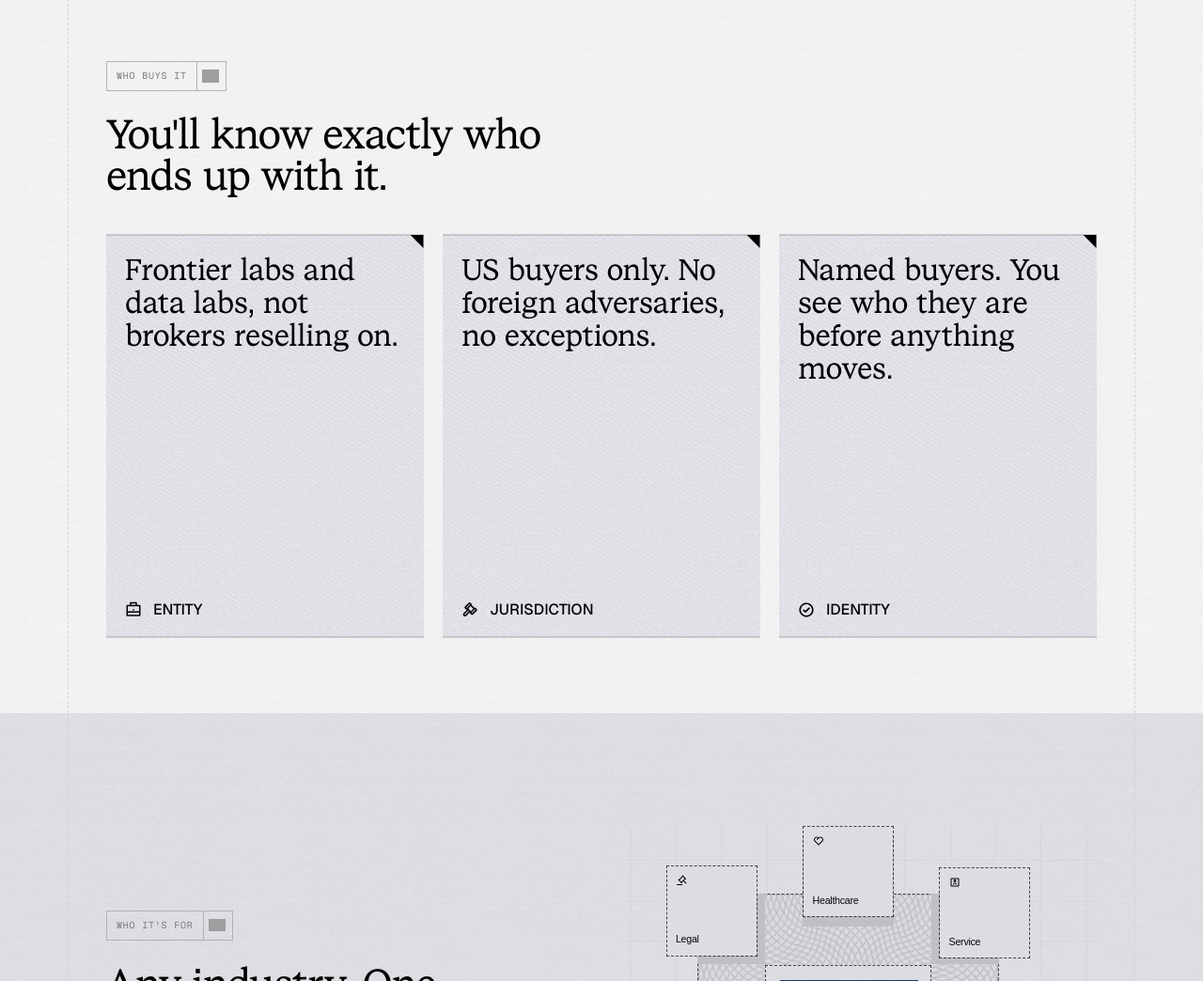
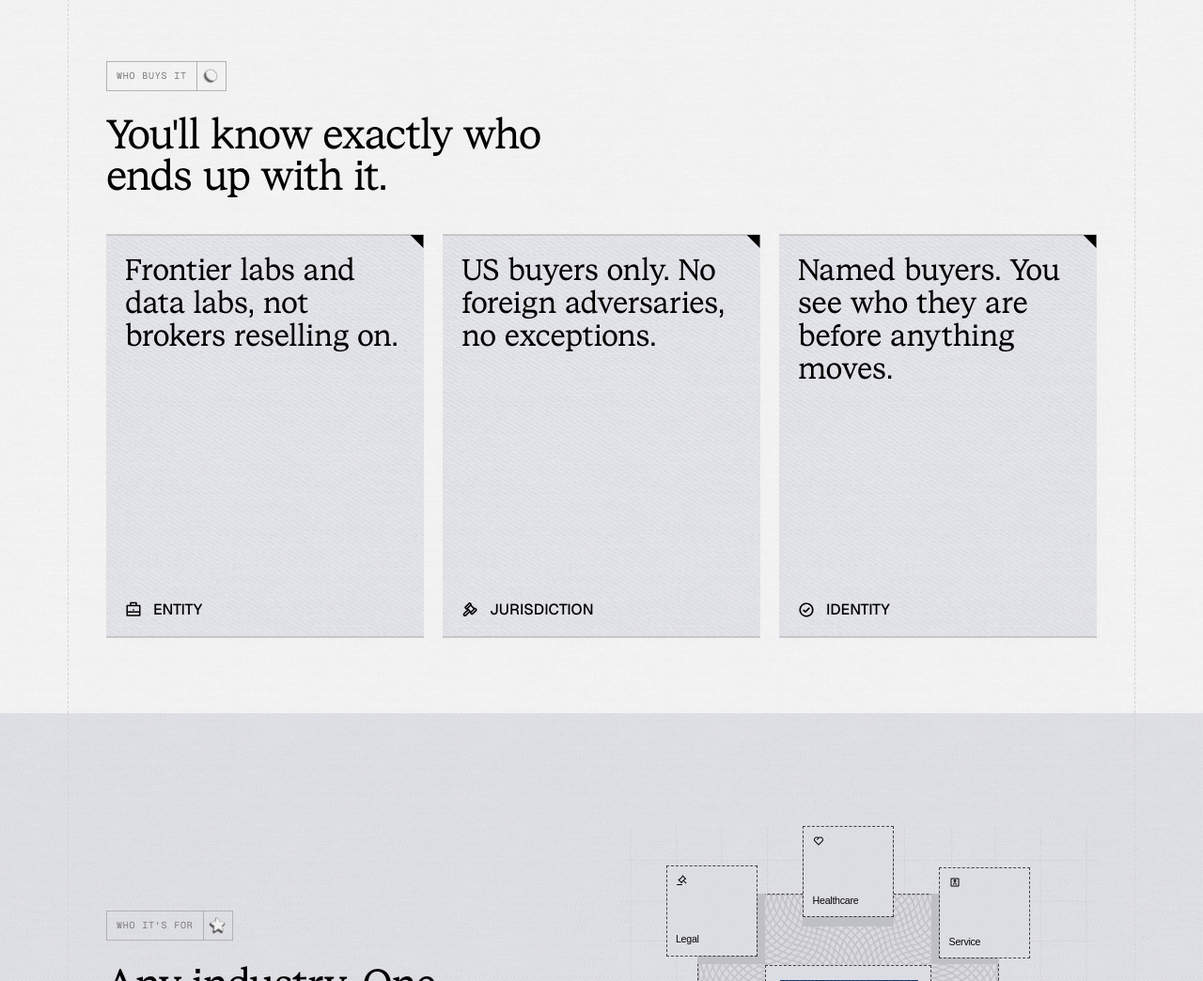
Before and after one commit to PIXELUPLABS/sunsethq, a Next.js app: page / in a window 1280 px wide. Shown: the part 7882-8926 px from the top of the page at 94% size. Built offline with nearby package versions, Linux system fonts and the light colour scheme; no server answers; grey boxes are pictures that could not be loaded; a web font is replaced by a local one.

Commit message:
changes for eyebrow icon in 2 sections

```diff
--- a/modules/landing/components/buyers-section.tsx
+++ b/modules/landing/components/buyers-section.tsx
@@ -27,10 +27,10 @@ export function BuyersSection() {
               label="Who buys it"
               icon={
                 <Image
-                  src="/images/the-process-icon.svg"
+                  src="/images/who-buys-it-icon.png"
                   alt=""
-                  width={18}
-                  height={18}
+                  width={22}
+                  height={22}
                 />
               }
             />
--- a/modules/landing/components/industries-section.tsx
+++ b/modules/landing/components/industries-section.tsx
@@ -21,7 +21,7 @@ export function IndustriesSection() {
             label="Who it's for"
             icon={
               <Image
-                src="/images/how-it-works-icon.svg"
+                src="/images/illustration-section-icon.png"
                 alt=""
                 width={18}
                 height={18}
```
Also changed, not shown: public/images/illustration-section-icon.png (added), public/images/who-buys-it-icon.png (added).
